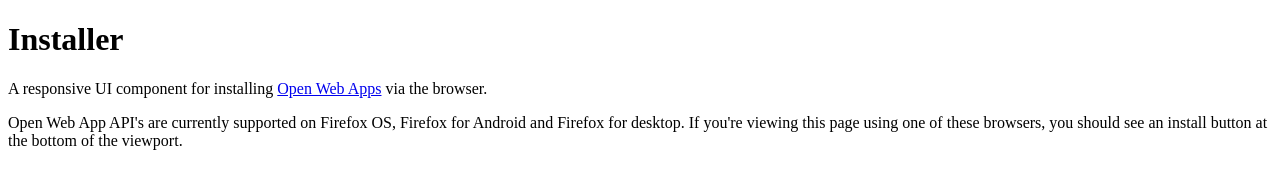
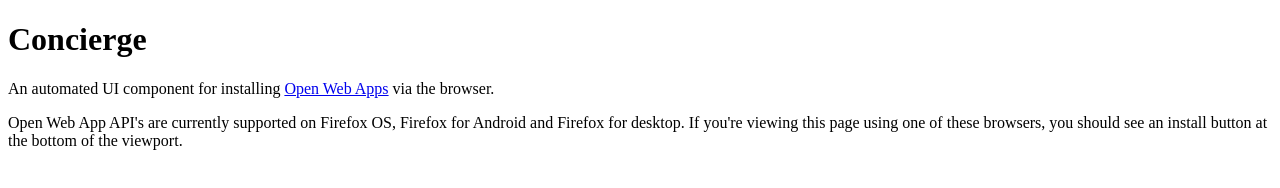
Before and after one commit to alexgibson/concierge, a plain HTML site: page index.html in a window 1280 px wide. Drawn offline with Linux system fonts and the light colour scheme.

Commit message:
Update index.html

```diff
--- a/index.html
+++ b/index.html
@@ -3,21 +3,21 @@
 <head>
 <meta charset="UTF-8" />
 <meta name="viewport" content="initial-scale=1.0, width=device-width" />
-<title>Installer</title>
+<title>Concierge</title>
 <script type="text/javascript" src="installer.js"></script>
 <link type="text/css" rel="stylesheet" href="open-web-installer.css" />
 </head>
 <body>
 
-<h1>Installer</h1>
-<p>A responsive UI component for installing <a href="https://developer.mozilla.org/en-US/docs/Web/Apps">Open Web Apps</a> via the browser.</p>
+<h1>Concierge</h1>
+<p>An automated UI component for installing <a href="https://developer.mozilla.org/en-US/docs/Web/Apps">Open Web Apps</a> via the browser.</p>
 
 <p>Open Web App API's are currently supported on Firefox OS, Firefox for Android and Firefox for desktop. If you're viewing this page using one of these browsers, you should see an install button at the bottom of the viewport.</p>
 
 <script type="text/javascript">
 window.onload = function() {
 
-	var install = new Installer({
+	var app = new Installer({
 		onSuccess: successCallback,
 		onError: errorCallback
 	});
```
